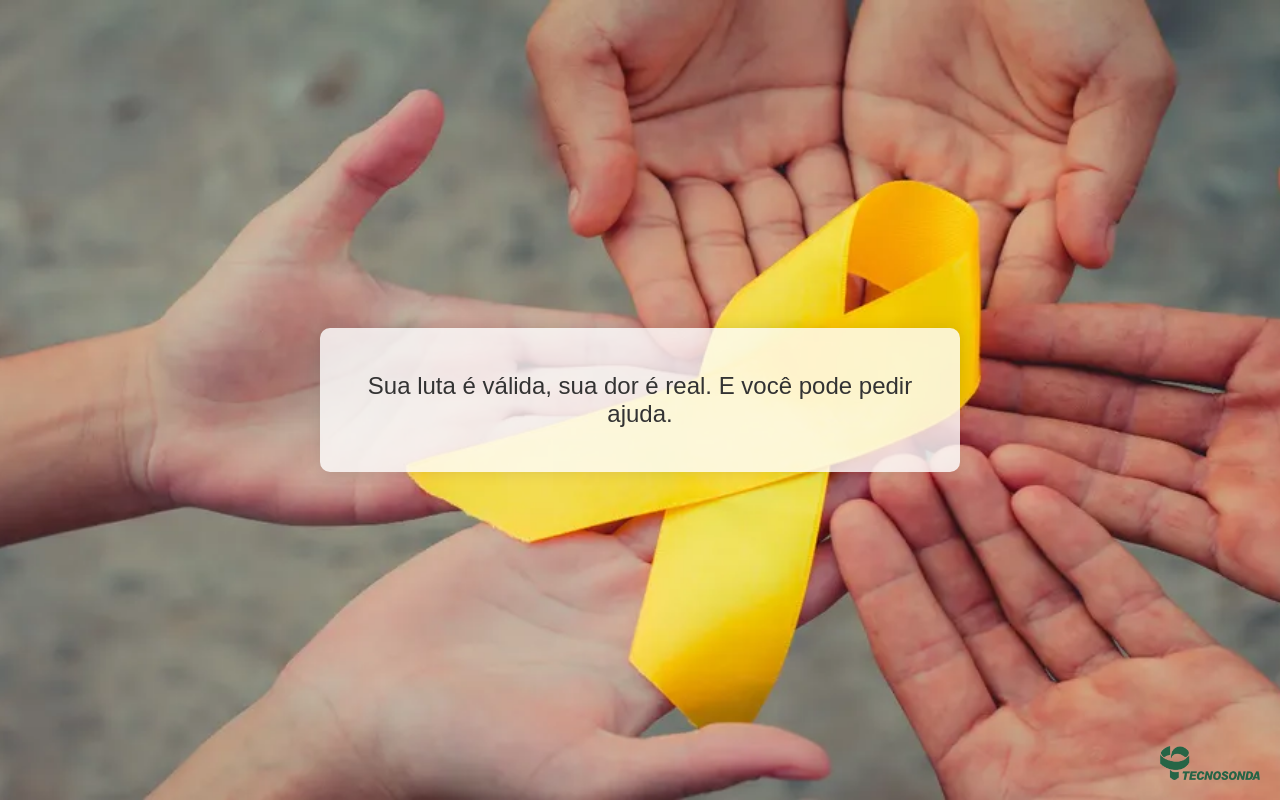
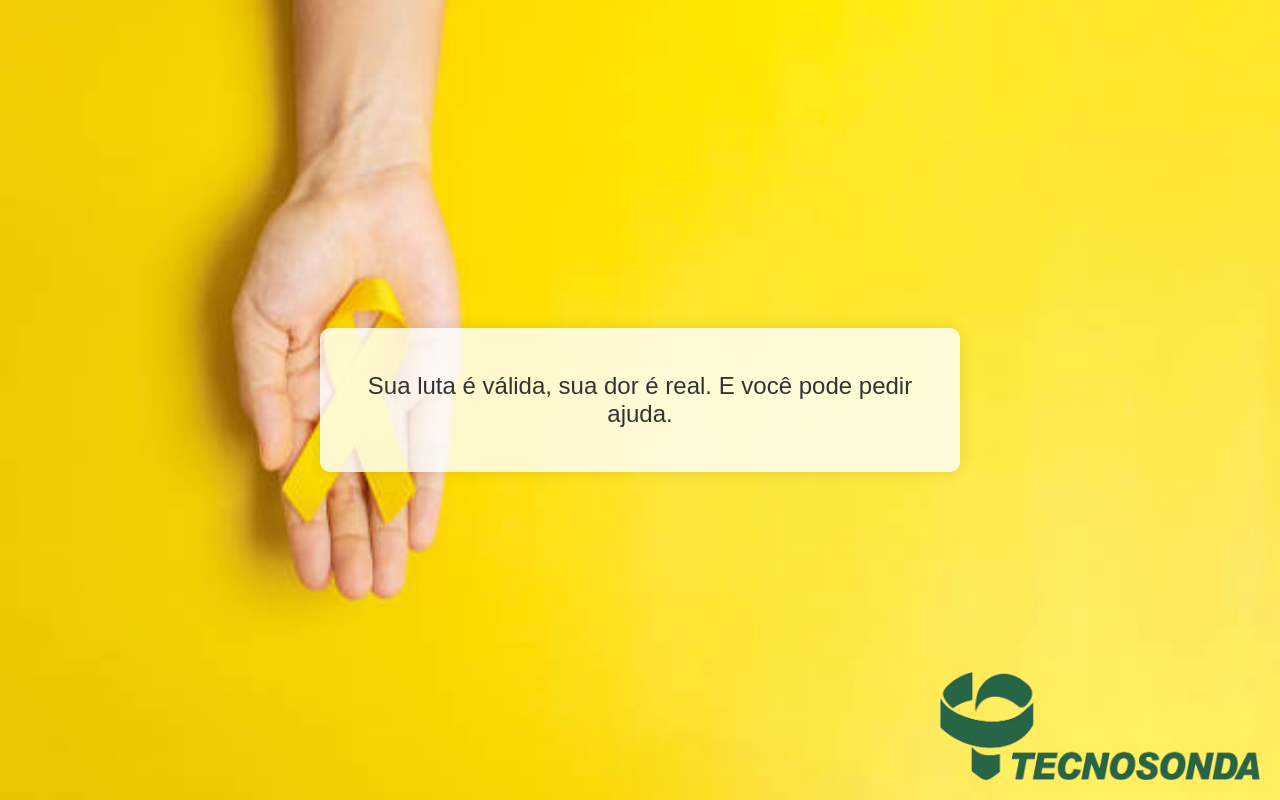
Before and after one commit to Victor-Tec-Seg/mensagens-setembroamarelo, a plain HTML site: page index.html in a window 1280 px wide. Drawn offline with Linux system fonts and the light colour scheme.

Commit message:
Update index.html

```diff
--- a/index.html
+++ b/index.html
@@ -12,7 +12,7 @@
             align-items: center;
             height: 100vh;
             margin: 0;
-            background-image: url('https://raw.githubusercontent.com/Victor-Tec-Seg/mensagens-setembroamarelo/main/imagens/setembro-amarelo-shutterstock.jpg'); /* URL da imagem de fundo */
+            background-image: url('https://raw.githubusercontent.com/Victor-Tec-Seg/mensagens-setembroamarelo/main/imagens/plano%20de%20fundo%20-%20setembro%20amarelo.jpg');
             background-size: cover;
             background-position: center;
             position: relative;
@@ -20,7 +20,7 @@
         .message-box {
             text-align: center;
             max-width: 600px;
-            background-color: rgba(255, 255, 255, 0.8); /* Fundo semi-transparente para destacar o texto */
+            background-color: rgba(255, 255, 255, 0.8);
             padding: 20px;
             border-radius: 10px;
             box-shadow: 0 0 15px rgba(0, 0, 0, 0.1);
@@ -31,15 +31,15 @@
         }
         .logo {
             position: absolute;
-            bottom: 20px; /* Posiciona a logo 20px a partir do fundo */
-            right: 20px; /* Posiciona a logo 20px a partir da direita */
-            width: 100px; /* Ajuste o tamanho da logo conforme necessário */
+            bottom: 20px;
+            right: 20px;
+            width: 25%; /* Aumenta o tamanho da logo para 1/4 da largura da tela */
         }
     </style>
 </head>
 <body>
-    <!-- Adiciona a logo -->
-    <img src="https://raw.githubusercontent.com/Victor-Tec-Seg/mensagens-setembroamarelo/main/imagens/5%20-%20LOGO%20TECNOSONDA%20-%20VERDE.png" alt="Logo" class="logo"> <!-- URL da logomarca -->
+    <!-- Adiciona a logo com parâmetro único para evitar cache -->
+    <img src="https://raw.githubusercontent.com/Victor-Tec-Seg/mensagens-setembroamarelo/main/imagens/5%20-%20LOGO%20TECNOSONDA%20-%20VERDE.png?ver=1.1" alt="Logo" class="logo">
 
     <div class="message-box">
         <p id="reflectionMessage"></p>
@@ -54,7 +54,7 @@
             "Você importa. Se precisar, não hesite em buscar apoio.",
             "A dor pode ser dividida e o peso pode ser aliviado. Se precisar, peça ajuda.",
             "Pedir ajuda é um sinal de força e resiliência.",
-            "A esperança se renova a cada dia. Se precisar de suporte, estenda a mão.",
+            "A esperança se renova a cada dia. Se precisar de suporte, peça ajuda.",
             "Todo mundo precisa de alguém em algum momento. Não tenha medo de pedir ajuda.",
             "Você merece ser ouvido e compreendido. Se precisar, fale com alguém.",
             "Seu valor é incalculável. Se precisar, peça ajuda.",
```
